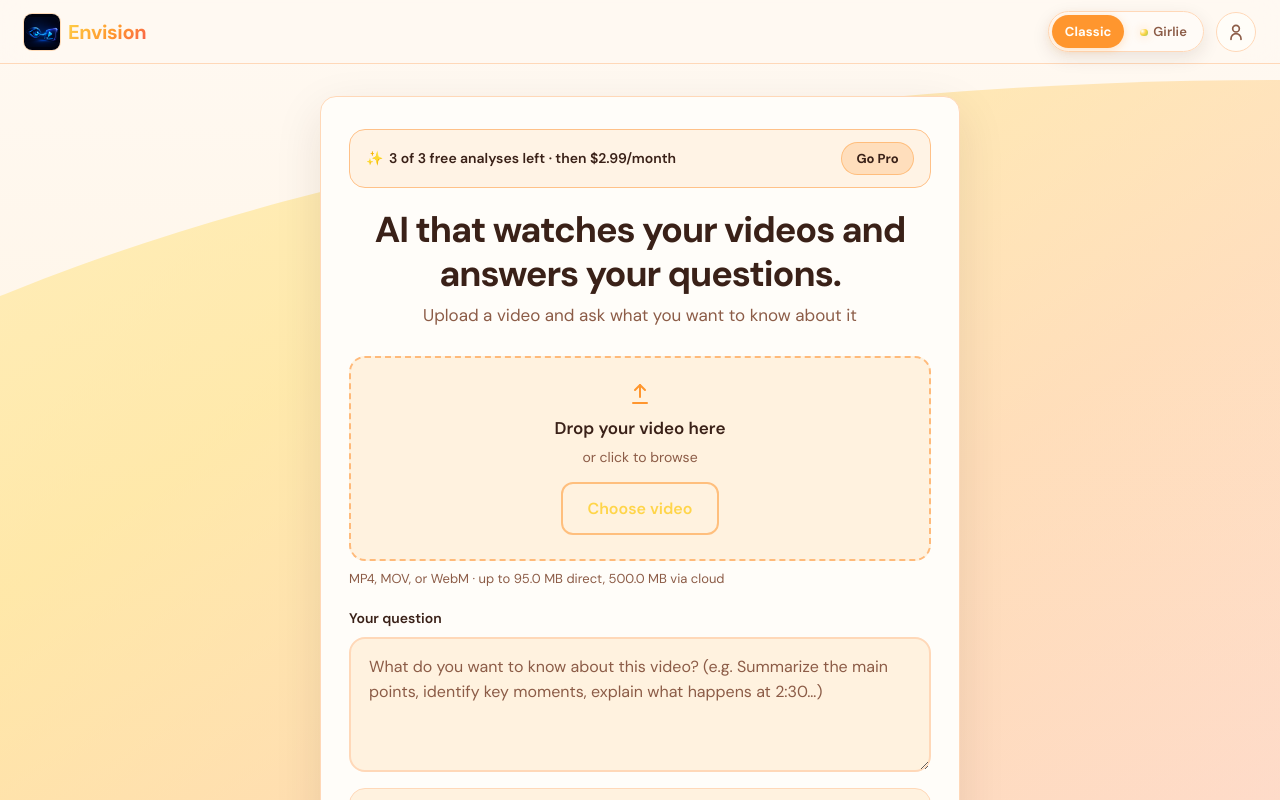
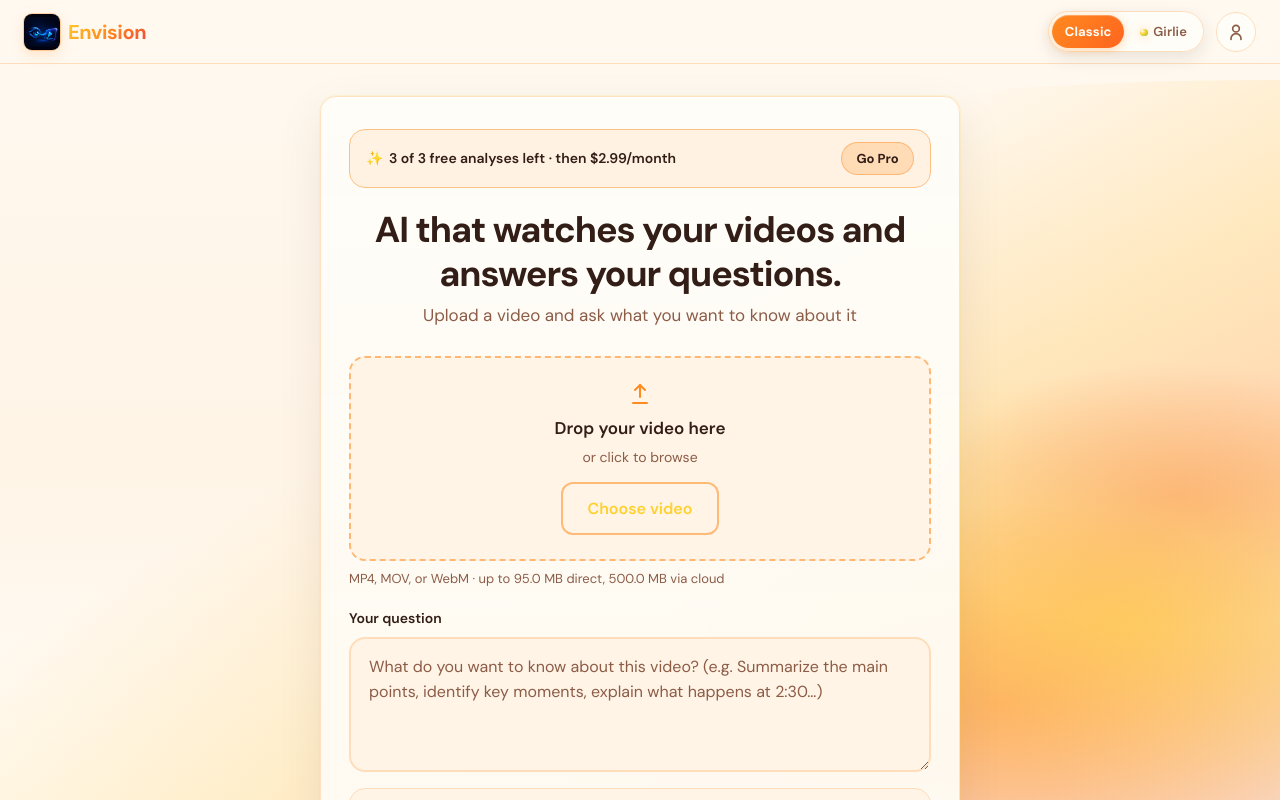
Before and after one commit to ClaudioK5/Envision-Frontend, a React (Vite) app: page / in a window 1280 px wide. Shown: the top 800 px of the page. Built offline with nearby package versions, Linux system fonts and the light colour scheme.

Commit message:
Add files via upload

```diff
--- a/src/index.css
+++ b/src/index.css
@@ -1,39 +1,50 @@
 :root,
 html[data-theme="classic"] {
-  /* Mango milkshake — cream base, orange active, yellow + coral accents */
-  --navy-dark: #fff9f2;
-  --navy-mid: #ffe89a;
-  --navy-light: #ffd54a;
-  --gradient-mid: #ffbe3b;
-  --accent: #ff962e;
-  --accent-bright: #ffd54a;
-  --accent-strong: #ff7e1b;
-  --accent-hover: #f85b4f;
-  --accent-coral: #f85b4f;
-  --accent-red: #e94b3c;
-  --accent-deep: #c93a32;
-  --accent-glow: rgba(255, 150, 46, 0.3);
-  --accent-soft-12: rgba(255, 213, 74, 0.22);
-  --accent-soft-28: rgba(255, 150, 46, 0.22);
-  --accent-soft-34: rgba(255, 232, 154, 0.55);
-  --accent-soft-40: rgba(255, 150, 46, 0.35);
-  --accent-soft-45: rgba(255, 190, 59, 0.45);
-  --accent-soft-55: rgba(248, 91, 79, 0.4);
-  --leaf: #98c94a;
-
-  --bg: #fff9f2;
-  --bg-elevated: #fffdf9;
-  --surface-ink: #fffdf9;
-  --surface-deep: #fff2df;
-  --surface-deep-strong: #fffdf9;
-  --surface-mid: rgba(255, 232, 154, 0.4);
-  --user-bubble-from: rgba(255, 213, 74, 0.4);
-  --user-bubble-to: rgba(255, 150, 46, 0.22);
-  --text: #3a2118;
+  /* Premium mango milkshake — creamy white base + brilliant mango accents */
+  --cream-0: #fffdf8;
+  --cream-1: #fff9f0;
+  --cream-2: #fff4e6;
+  --mango-yellow: #ffd12f;
+  --mango-gold: #ffb51f;
+  --mango-orange: #ff8a1f;
+  --mango-deep: #ff641f;
+  --mango-coral: #f04438;
+  --mango-red: #d93332;
+  --mango-green: #7fbf3f;
+
+  --navy-dark: #fff9f0;
+  --navy-mid: #fff4e6;
+  --navy-light: #ffd12f;
+  --gradient-mid: #ff8a1f;
+  --accent: #ff8a1f;
+  --accent-bright: #ffd12f;
+  --accent-strong: #ff641f;
+  --accent-hover: #f04438;
+  --accent-coral: #f04438;
+  --accent-red: #d93332;
+  --accent-deep: #d93332;
+  --accent-glow: rgba(255, 138, 31, 0.34);
+  --accent-soft-12: rgba(255, 209, 47, 0.16);
+  --accent-soft-28: rgba(255, 138, 31, 0.2);
+  --accent-soft-34: rgba(255, 181, 31, 0.28);
+  --accent-soft-40: rgba(255, 138, 31, 0.32);
+  --accent-soft-45: rgba(255, 209, 47, 0.32);
+  --accent-soft-55: rgba(240, 68, 56, 0.38);
+  --leaf: #7fbf3f;
+
+  --bg: #fff9f0;
+  --bg-elevated: #fffdf8;
+  --surface-ink: #fffdf8;
+  --surface-deep: #fff4e6;
+  --surface-deep-strong: #fffdf8;
+  --surface-mid: rgba(255, 244, 230, 0.9);
+  --user-bubble-from: rgba(255, 209, 47, 0.28);
+  --user-bubble-to: rgba(255, 138, 31, 0.18);
+  --text: #321d17;
   --text-muted: #8c5c47;
-  --border: #ffd8b8;
-  --shadow: rgba(58, 33, 24, 0.1);
-  --glass: rgba(255, 253, 249, 0.92);
+  --border: color-mix(in srgb, #ff8a1f 22%, #fff4e6);
+  --shadow: rgba(50, 29, 23, 0.1);
+  --glass: rgba(255, 253, 248, 0.94);
 
   --header-height: 64px;
   --radius: 12px;
@@ -127,21 +138,26 @@ body {
 .navy-background__dark {
   position: absolute;
   inset: 0;
-  background: linear-gradient(180deg, #fff9f2 0%, #fff2df 100%);
+  background: linear-gradient(180deg, #fff9f0 0%, #fff4e6 58%, #fffdf8 100%);
 }
 
 .navy-background__light {
   position: absolute;
   inset: 0;
-  background: linear-gradient(
-    145deg,
-    rgba(255, 232, 154, 0.85) 0%,
-    rgba(255, 213, 74, 0.55) 35%,
-    rgba(255, 150, 46, 0.35) 68%,
-    rgba(248, 91, 79, 0.22) 100%
-  );
+  /* Decorative mango ribbon only — keeps ~65% cream visible */
+  background:
+    radial-gradient(ellipse 55% 45% at 88% 78%, rgba(255, 209, 47, 0.55), transparent 70%),
+    radial-gradient(ellipse 40% 35% at 78% 88%, rgba(255, 100, 31, 0.42), transparent 72%),
+    radial-gradient(ellipse 28% 24% at 92% 62%, rgba(240, 68, 56, 0.28), transparent 70%),
+    linear-gradient(
+      150deg,
+      transparent 42%,
+      rgba(255, 181, 31, 0.22) 62%,
+      rgba(255, 138, 31, 0.28) 78%,
+      rgba(217, 51, 50, 0.18) 100%
+    );
   clip-path: ellipse(140% 90% at 100% 100%);
-  opacity: 0.7;
+  opacity: 1;
 }
 
 @media (min-width: 768px) {
@@ -181,7 +197,7 @@ body {
 
 .logo__mark {
   color: var(--text);
-  background: linear-gradient(135deg, #ffd54a 0%, #ff962e 58%, #f85b4f 100%);
+  background: linear-gradient(135deg, #ffd12f 0%, #ff8a1f 52%, #f04438 100%);
   -webkit-background-clip: text;
   background-clip: text;
   -webkit-text-fill-color: transparent;
@@ -194,7 +210,9 @@ body {
   border-radius: 0.5rem;
   object-fit: cover;
   flex-shrink: 0;
-  box-shadow: 0 0 0 1px color-mix(in srgb, #ff962e 30%, transparent);
+  box-shadow:
+    0 0 0 1px color-mix(in srgb, #ff8a1f 35%, transparent),
+    0 4px 14px rgba(255, 138, 31, 0.22);
 }
 
 .header__actions {
@@ -210,7 +228,7 @@ body {
   padding: 0.2rem;
   border-radius: 999px;
   border: 1px solid var(--border);
-  background: color-mix(in srgb, var(--surface-deep-strong) 70%, transparent);
+  background: color-mix(in srgb, var(--bg-elevated) 88%, transparent);
   box-shadow: 0 6px 18px var(--shadow);
 }
 
@@ -236,18 +254,20 @@ body {
 }
 
 .theme-toggle__btn--active {
-  color: #fffdf9;
+  color: #fffdf8;
   font-weight: 700;
-  background: #ff962e;
-  box-shadow: 0 2px 10px rgba(255, 150, 46, 0.28);
+  background: linear-gradient(135deg, #ff8a1f 0%, #ff641f 100%);
+  box-shadow:
+    0 2px 10px rgba(255, 138, 31, 0.35),
+    inset 0 1px 0 rgba(255, 255, 255, 0.28);
 }
 
 html[data-theme="classic"] .theme-toggle__btn--active:hover {
-  background: #f85b4f;
+  background: linear-gradient(135deg, #f04438 0%, #d93332 100%);
 }
 
 html[data-theme="classic"] .theme-toggle__spark {
-  background: radial-gradient(circle at 30% 30%, #fff, #ffd54a 45%, #98c94a);
+  background: radial-gradient(circle at 30% 30%, #fff, #ffd12f 40%, #7fbf3f);
 }
 
 .theme-toggle__btn--girlie.theme-toggle__btn--active {
@@ -308,7 +328,7 @@ html[data-theme="classic"] .result-body--markdown li::marker {
 }
 
 html[data-theme="classic"] .result-kicker {
-  color: #ff7e1b;
+  color: #ff641f;
 }
 
 html[data-theme="girlie"] .result-body--markdown strong {
@@ -504,6 +524,19 @@ html[data-theme="girlie"] .result-body--markdown strong {
   box-shadow: 0 16px 48px var(--shadow);
 }
 
+html[data-theme="classic"] .content-card {
+  border-color: color-mix(in srgb, #ff8a1f 18%, #fff4e6);
+  background: linear-gradient(
+    180deg,
+    rgba(255, 253, 248, 0.98) 0%,
+    rgba(255, 249, 240, 0.96) 100%
+  );
+  box-shadow:
+    0 16px 48px rgba(50, 29, 23, 0.08),
+    0 1px 0 rgba(255, 255, 255, 0.9) inset,
+    0 0 0 1px color-mix(in srgb, #ffd12f 12%, transparent);
+}
+
 .content-card--result {
   text-align: left;
 }
@@ -652,13 +685,13 @@ html[data-theme="girlie"] .result-body--markdown strong {
   width: 1.125rem;
   height: 1.125rem;
   border-radius: 50%;
-  background: #fffdf9;
-  box-shadow: 0 1px 3px rgba(58, 33, 24, 0.18);
+  background: #fffdf8;
+  box-shadow: 0 1px 3px rgba(50, 29, 23, 0.18);
   transition: transform 0.18s ease;
 }
 
 .creator-mode-toggle__input:checked + .creator-mode-toggle__switch {
-  background: #ff962e;
+  background: linear-gradient(135deg, #ff8a1f 0%, #ff641f 100%);
 }
 
 .creator-mode-toggle__input:checked + .creator-mode-toggle__switch::after {
@@ -875,14 +908,16 @@ html[data-theme="girlie"] .result-body--markdown strong {
 
 .btn--primary {
   width: 100%;
-  color: #fffdf9;
+  color: #fffdf8;
   font-weight: 700;
-  background: #ff962e;
-  box-shadow: 0 4px 14px rgba(255, 150, 46, 0.32);
+  background: linear-gradient(135deg, #ff8a1f 0%, #ff641f 100%);
+  box-shadow:
+    0 4px 16px rgba(255, 138, 31, 0.38),
+    inset 0 1px 0 rgba(255, 255, 255, 0.28);
 }
 
 .btn--primary:not(:disabled):hover {
-  background: #f85b4f;
+  background: linear-gradient(135deg, #f04438 0%, #d93332 100%);
   filter: none;
 }
 
@@ -1502,14 +1537,16 @@ html[data-theme="girlie"] .result-body--markdown strong {
 .upgrade-pro-btn--primary {
   width: 100%;
   padding: 0.875rem 1.25rem;
-  color: #fffdf9;
+  color: #fffdf8;
   font-weight: 700;
-  background: #ff962e;
-  box-shadow: 0 4px 14px rgba(255, 150, 46, 0.32);
+  background: linear-gradient(135deg, #ff8a1f 0%, #ff641f 100%);
+  box-shadow:
+    0 4px 16px rgba(255, 138, 31, 0.38),
+    inset 0 1px 0 rgba(255, 255, 255, 0.28);
 }
 
 .upgrade-pro-btn--primary:hover {
-  background: #f85b4f;
+  background: linear-gradient(135deg, #f04438 0%, #d93332 100%);
   filter: none;
 }
 
```
